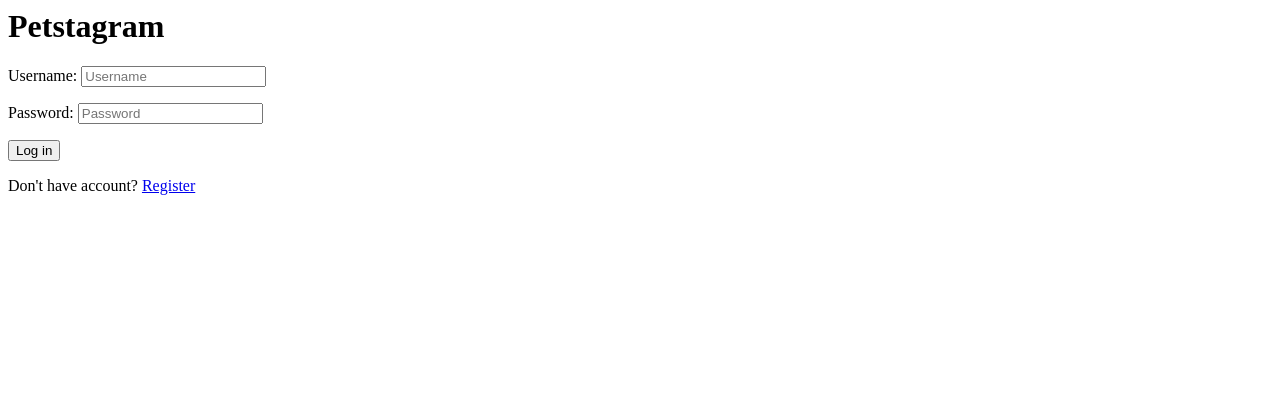
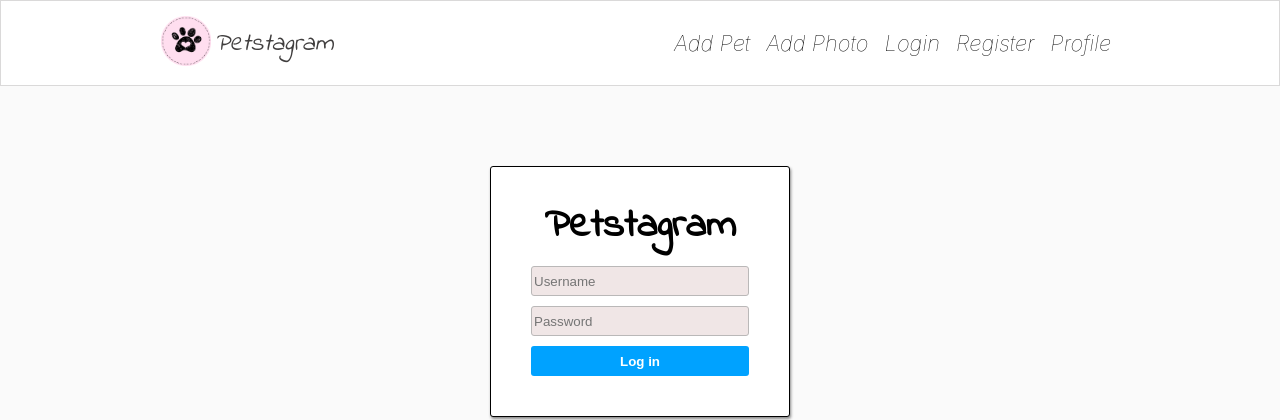
Before and after one commit to DanieII/SoftUni-Web-Basics-Exams, a Django app: page /accounts/login/ in a window 1280 px wide. Shown: the top 420 px of the page. Run offline with Django 4.2, Linux system fonts and the light colour scheme.

Commit message:
Added links to the navbar and fixed some views

```diff
--- a/Workshop/Petstagram/pets/models.py
+++ b/Workshop/Petstagram/pets/models.py
@@ -13,3 +13,6 @@ class Pet(models.Model):
         if not self.slug:
             self.slug = slugify(f"{self.name}-{self.id}")
         super().save(*args, **kwargs)
+
+    def __str__(self):
+        return self.name
--- a/Workshop/Petstagram/pets/views.py
+++ b/Workshop/Petstagram/pets/views.py
@@ -22,7 +22,7 @@ def add_pet(request):
         form = PetForm(request.POST)
         if form.is_valid():
             form.save()
-            return redirect('profile details')
+            return redirect('profile details', pk=1)
     else:
         form = PetForm
 
--- a/Workshop/Petstagram/photos/urls.py
+++ b/Workshop/Petstagram/photos/urls.py
@@ -4,7 +4,7 @@ from photos.views import photo_details, add_photo, edit_photo, delete_photo
 
 urlpatterns = [
     path('add/', add_photo, name='add photo'),
-    path('<int:pk>', include([
+    path('<int:pk>/', include([
         path('', photo_details, name='photo details'),
         path('edit/', edit_photo, name='edit photo'),
         path('delete/', delete_photo, name='delete photo'),
--- a/Workshop/Petstagram/templates/accounts/login-page.html
+++ b/Workshop/Petstagram/templates/accounts/login-page.html
@@ -1,3 +1,5 @@
+{% extends 'base.html' %}
+
 {% block content %}
     <!-- Start Login Section-->
     <div class="login-register-div">
--- a/Workshop/Petstagram/templates/base.html
+++ b/Workshop/Petstagram/templates/base.html
@@ -17,32 +17,32 @@
         <div class="container">
             <div class="logo">
                 <!-- Link to Home Page -->
-                <a href="#"><img width="50px" src="{% static "images/free-30-instagram-stories-icons23_122570.png" %}"
+                <a href="{% url 'home' %}"><img width="50px" src="{% static "images/free-30-instagram-stories-icons23_122570.png" %}"
                                  alt="img1"></a>
                 <!-- Link to Home Page -->
-                <a class="home" href="#"><i>Petstagram</i></a>
+                <a class="home" href="{% url 'home' %}"><i>Petstagram</i></a>
             </div>
             <div class="nav-links">
                 <ul class="nav-group">
                     <li class="nav-item">
                         <!-- Link to Add Pet Page -->
-                        <a href="#"><i>Add Pet</i></a>
+                        <a href="{% url 'add pet' %}"><i>Add Pet</i></a>
                     </li>
                     <li class="nav-item">
                         <!-- Link to Add Photo Page -->
-                        <a href="#"><i>Add Photo</i></a>
+                        <a href="{% url 'add photo' %}"><i>Add Photo</i></a>
                     </li>
                     <li class="nav-item">
                         <!-- Link to Login Page -->
-                        <a href="#"><i>Login</i></a>
+                        <a href="{% url 'login' %}"><i>Login</i></a>
                     </li>
                     <li class="nav-item">
                         <!-- Link to Register Page -->
-                        <a href="#"><i>Register</i></a>
+                        <a href="{% url 'register' %}"><i>Register</i></a>
                     </li>
                     <li class="nav-item">
                         <!-- Link to Profile Page -->
-                        <a href="#"><i>Profile</i></a>
+                        <a href="{% url 'profile details' pk=1 %}"><i>Profile</i></a>
                     </li>
                 </ul>
             </div>
```
Also changed, not shown: Workshop/Petstagram/photos/views.py (+3 -4 lines), Workshop/Petstagram/media/images/animal-4118585_1280.jpg (added), Workshop/Petstagram/media/images/animal-4118585_1280_CIyjqoJ.jpg (added), Workshop/Petstagram/media/images/animal-4118585_1280_cpf6gTk.jpg (added), Workshop/Petstagram/media/images/corgi-4415649_1280.jpg (added), Workshop/Petstagram/media/images/puppy-2785074_1280_ebD5HZS.jpg (added).
